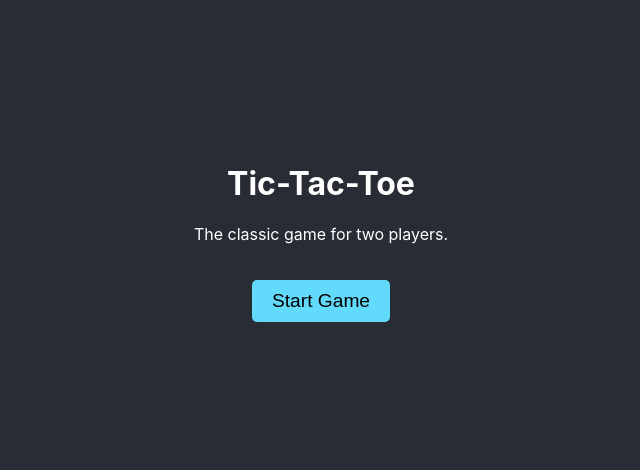
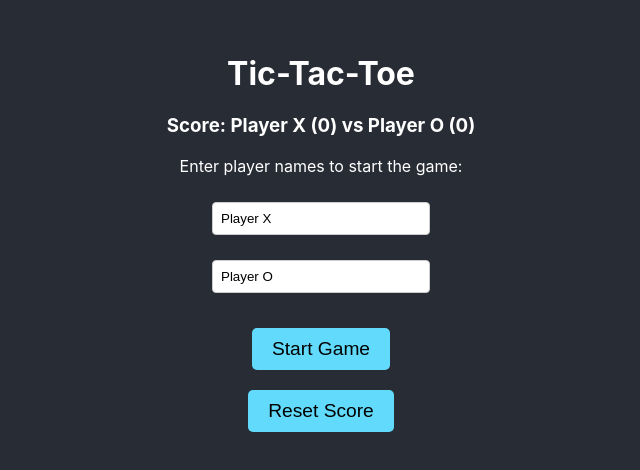
Before and after one commit to sokave/KOP_GRING_FOR_60, a React (Vite) app: page / in a window 1280 px wide. Shown: the part 168-638 px from the top of the page, without its empty margins (319-959 px from the left). Built offline with nearby package versions, Linux system fonts and the light colour scheme.

Commit message:
lab 3 forms appki

```diff
--- a/index.html
+++ b/index.html
@@ -8,6 +8,7 @@
   </head>
   <body>
     <div id="root"></div>
+    <div id="modal-root"></div> <script type="module" src="/src/main.jsx"></script>
     <script type="module" src="/src/main.jsx"></script>
   </body>
 </html>
--- a/package.json
+++ b/package.json
@@ -10,8 +10,10 @@
     "preview": "vite preview"
   },
   "dependencies": {
+    "@hookform/resolvers": "^5.2.2",
     "react": "^19.2.0",
-    "react-dom": "^19.2.0"
+    "react-dom": "^19.2.0",
+    "react-hook-form": "^7.66.1"
   },
   "devDependencies": {
     "@eslint/js": "^9.39.1",
--- a/src/App.jsx
+++ b/src/App.jsx
@@ -2,7 +2,7 @@ import React, { useState } from 'react';
 import './index.css';
 import StartPage from './pages/StartPage/StartPage';
 import GamePage from './pages/GamePage/GamePage';
-import ResultsPage from './pages/ResultsPage/ResultsPage';
+import { GameProvider } from './context/GameContext';
 
 function App() {
     const [currentPage, setCurrentPage] = useState('start');
@@ -15,7 +15,7 @@ function App() {
 
     const handleGameEnd = (result) => {
         setGameResult(result);
-        setCurrentPage('results');
+        setCurrentPage('game');
     };
 
     const handlePlayAgain = () => {
@@ -27,18 +27,18 @@ function App() {
             case 'start':
                 return <StartPage onStartGame={handleStartGame} />;
             case 'game':
-                return <GamePage onGameEnd={handleGameEnd} />;
-            case 'results':
-                return <ResultsPage result={gameResult} onPlayAgain={handlePlayAgain} />;
+                return <GamePage onGameEnd={handleGameEnd} result={gameResult} />;
             default:
                 return <StartPage onStartGame={handleStartGame} />;
         }
     };
 
     return (
-        <div className="App">
-            <main>{renderPage()}</main>
-        </div>
+        <GameProvider>
+            <div className="App">
+                <main>{renderPage()}</main>
+            </div>
+        </GameProvider>
     );
 }
 
--- /dev/null
+++ b/src/components/Modal/Modal.css
@@ -0,0 +1,38 @@
+.modal-backdrop {
+    position: fixed;
+    top: 0;
+    left: 0;
+    width: 100%;
+    height: 100%;
+    background-color: rgba(0, 0, 0, 0.7);
+    display: flex;
+    justify-content: center;
+    align-items: center;
+    z-index: 1000;
+}
+
+.modal-content {
+    background-color: #282c34;
+    color: white;
+    padding: 30px;
+    border-radius: 10px;
+    min-width: 300px;
+    position: relative;
+    box-shadow: 0 4px 8px rgba(0, 0, 0, 0.2);
+    text-align: center;
+}
+
+.modal-close {
+    position: absolute;
+    top: 10px;
+    right: 15px;
+    background: none;
+    border: none;
+    color: white;
+    font-size: 1.5rem;
+    cursor: pointer;
+}
+
+.modal-content h3 {
+    margin-bottom: 20px;
+}
--- /dev/null
+++ b/src/components/Modal/Modal.jsx
@@ -0,0 +1,19 @@
+import React from 'react';
+import ReactDOM from 'react-dom';
+import './Modal.css';
+
+const Modal = ({ isOpen, children, onClose }) => {
+    if (!isOpen) return null;
+
+    return ReactDOM.createPortal(
+        <div className="modal-backdrop" onClick={onClose}>
+            <div className="modal-content" onClick={(e) => e.stopPropagation()}>
+                <button className="modal-close" onClick={onClose}>&times;</button>
+                {children}
+            </div>
+        </div>,
+        document.getElementById('modal-root')
+    );
+};
+
+export default Modal;
--- /dev/null
+++ b/src/context/GameContext.jsx
@@ -0,0 +1,59 @@
+import React, { createContext, useState, useContext } from 'react';
+
+export const GameContext = createContext();
+
+const initialSettings = {
+    playerXName: 'Player X',
+    playerOName: 'Player O',
+    scoreX: 0,
+    scoreO: 0,
+};
+
+export const GameProvider = ({ children }) => {
+    const [settings, setSettings] = useState(() => {
+        const savedSettings = localStorage.getItem('ticTacToeSettings');
+        return savedSettings ? JSON.parse(savedSettings) : initialSettings;
+    });
+
+    const updateSettings = (newNames) => {
+        const updated = { ...settings, ...newNames };
+        setSettings(updated);
+        localStorage.setItem('ticTacToeSettings', JSON.stringify(updated));
+    };
+
+    const updateScore = (winner) => {
+        setSettings(prev => {
+            let newScoreX = prev.scoreX;
+            let newScoreO = prev.scoreO;
+
+            if (winner === 'X') {
+                newScoreX += 1;
+            } else if (winner === 'O') {
+                newScoreO += 1;
+            }
+
+            const updated = { ...prev, scoreX: newScoreX, scoreO: newScoreO };
+            localStorage.setItem('ticTacToeSettings', JSON.stringify(updated));
+            return updated;
+        });
+    };
+
+    const resetScore = () => {
+        const updated = { ...settings, scoreX: 0, scoreO: 0 };
+        setSettings(updated);
+        localStorage.setItem('ticTacToeSettings', JSON.stringify(updated));
+    };
+
+    const value = {
+        settings,
+        updateSettings,
+        updateScore,
+        resetScore,
+    };
+
+    return <GameContext.Provider value={value}>{children}</GameContext.Provider>;
+};
+
+export const useGame = () => {
+    return useContext(GameContext);
+};
--- a/src/pages/GamePage/GamePage.jsx
+++ b/src/pages/GamePage/GamePage.jsx
@@ -1,23 +1,65 @@
-import React, { useEffect } from 'react';
+import React, { useState, useEffect } from 'react';
 import Board from '../../components/Board/Board';
+import Modal from '../../components/Modal/Modal';
 import { useTicTac } from '../../hook/useTicTac';
+import { useGame } from '../../context/GameContext';
 
 const GamePage = ({ onGameEnd }) => {
-    const { squares, status, winner, isDraw, handleClick } = useTicTac();
+    const { squares, winner, isDraw, handleClick, status, resetGame } = useTicTac();
+    const { settings, updateScore } = useGame();
+
+    const [isModalOpen, setIsModalOpen] = useState(false);
+
+    const currentPlayerName = status.includes('Next player: X') ? settings.playerXName : settings.playerOName;
+    const statusMessage = winner
+        ? `Winner: ${winner === 'X' ? settings.playerXName : settings.playerOName}`
+        : isDraw
+            ? "It is a Draw!"
+            : `Next player: ${currentPlayerName}`;
 
     useEffect(() => {
         if (winner || isDraw) {
-            const timer = setTimeout(() => {
-                onGameEnd(winner || 'Draw');
-            }, 1000);
-            return () => clearTimeout(timer);
+            if (winner) {
+                updateScore(winner);
+            }
+            setIsModalOpen(true);
+
         }
-    }, [winner, isDraw, onGameEnd]);
+    }, [winner, isDraw, updateScore]);
+
+    const handleNextTour = () => {
+        setIsModalOpen(false);
+        resetGame();
+    };
+
+    const handleNewGame = () => {
+        setIsModalOpen(false);
+        resetGame();
+        onGameEnd();
+    };
+
+    const handleCloseModal = () => {
+        setIsModalOpen(false);
+        onGameEnd();
+    }
+
 
     return (
         <div className="game-page">
-            <h2>{status}</h2>
+            <h2>{statusMessage}</h2>
             <Board squares={squares} onSquareClick={handleClick} />
+            <Modal isOpen={isModalOpen} onClose={handleCloseModal}>
+
+                <h3>Game Over!</h3>
+                <p>{statusMessage}</p>
+                <button onClick={handleNextTour} style={{ margin: '10px' }}>
+                    Start Next Tour (Score: {settings.scoreX} - {settings.scoreO})
+                </button>
+                <button onClick={handleNewGame} style={{ margin: '10px' }}>
+                    Configure New Game
+                </button>
+
+            </Modal>
         </div>
     );
 };
--- a/src/pages/StartPage/StartPage.jsx
+++ b/src/pages/StartPage/StartPage.jsx
@@ -1,12 +1,87 @@
 import React from 'react';
+import { useForm } from 'react-hook-form';
+import { yupResolver } from '@hookform/resolvers/yup';
+
+import { useGame } from '../../context/GameContext';
+import { configSchema } from './configSchema';
+
+const formStyles = {
+    input: {
+        padding: '8px',
+        margin: '10px 0',
+        borderRadius: '4px',
+        border: '1px solid #ccc',
+        width: '200px',
+    },
+    error: {
+        color: 'red',
+        fontSize: '0.9rem',
+        marginTop: '-5px',
+    },
+    form: {
+        display: 'flex',
+        flexDirection: 'column',
+        alignItems: 'center',
+        gap: '5px'
+    }
+};
+
 
 const StartPage = ({ onStartGame }) => {
+    const { settings, updateSettings, resetScore } = useGame();
+
+    const {
+        register,
+        handleSubmit,
+        formState: { errors, isValid, isDirty },
+    } = useForm({
+        resolver: yupResolver(configSchema),
+        defaultValues: {
+            playerXName: settings.playerXName,
+            playerOName: settings.playerOName,
+        },
+        mode: 'onChange',
+    });
+
+    const onSubmit = (data) => {
+        updateSettings(data);
+        if (isDirty) {
+            resetScore();
+        }
+        onStartGame();
+    };
+
     return (
         <div>
             <h1>Tic-Tac-Toe</h1>
-            <p>The classic game for two players.</p>
-            {/*кнопка викличе функцію з App.jsx */}
-            <button onClick={onStartGame}>Start Game</button>
+            <h3>Score: {settings.playerXName} ({settings.scoreX}) vs {settings.playerOName} ({settings.scoreO})</h3>
+            <p>Enter player names to start the game:</p>
+
+            <form onSubmit={handleSubmit(onSubmit)} style={formStyles.form}>
+
+                {/* Player X */}
+                <input
+                    {...register('playerXName')}
+                    style={formStyles.input}
+                    placeholder="Name for Player X"
+                />
+                {errors.playerXName && <p style={formStyles.error}>{errors.playerXName.message}</p>}
+
+                {/* Player O */}
+                <input
+                    {...register('playerOName')}
+                    style={formStyles.input}
+                    placeholder="Name for Player O"
+                />
+                {errors.playerOName && <p style={formStyles.error}>{errors.playerOName.message}</p>}
+
+                {/* Кнопка деактивована якщо форма не валідна */}
+                <button type="submit" disabled={!isValid}>
+                    Start Game
+                </button>
+            </form>
+
+            <button onClick={resetScore} style={{ marginTop: '20px' }}>Reset Score</button>
         </div>
     );
 };
--- /dev/null
+++ b/src/pages/StartPage/configSchema.js
@@ -0,0 +1,13 @@
+import * as yup from 'yup';
+
+export const configSchema = yup.object().shape({
+    playerXName: yup
+        .string()
+        .required('Name is required')
+        .min(2, 'Name must be at least 2 character'),
+    playerOName: yup
+        .string()
+        .required('Name is required')
+        .min(2, 'Name must be at least 2 character')
+        .notOneOf([yup.ref('playerXName')], 'Player O name must be different from Player X'),
+});
```
Also changed, not shown: 1 other file (tests, documents, lock files or other folders).
